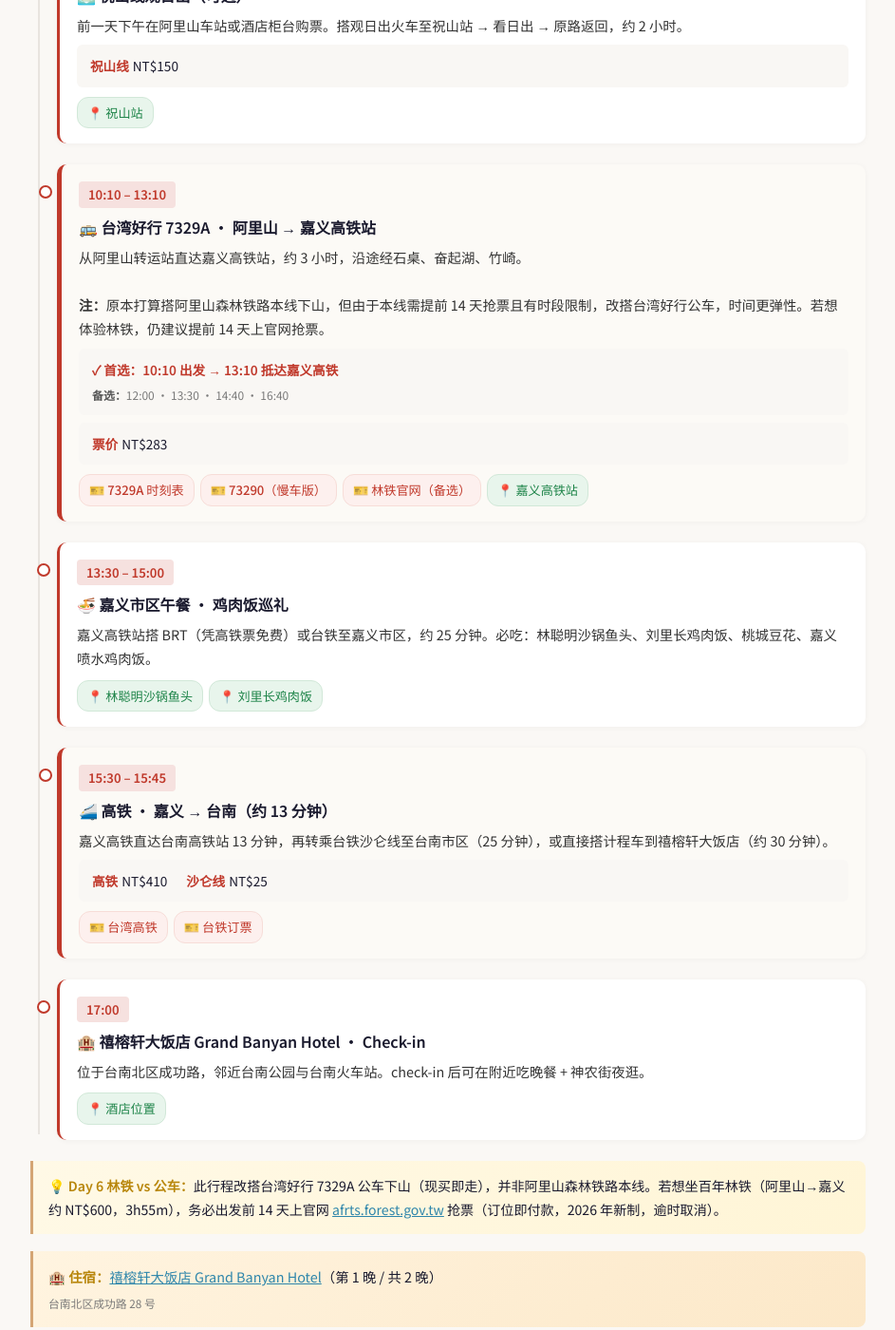
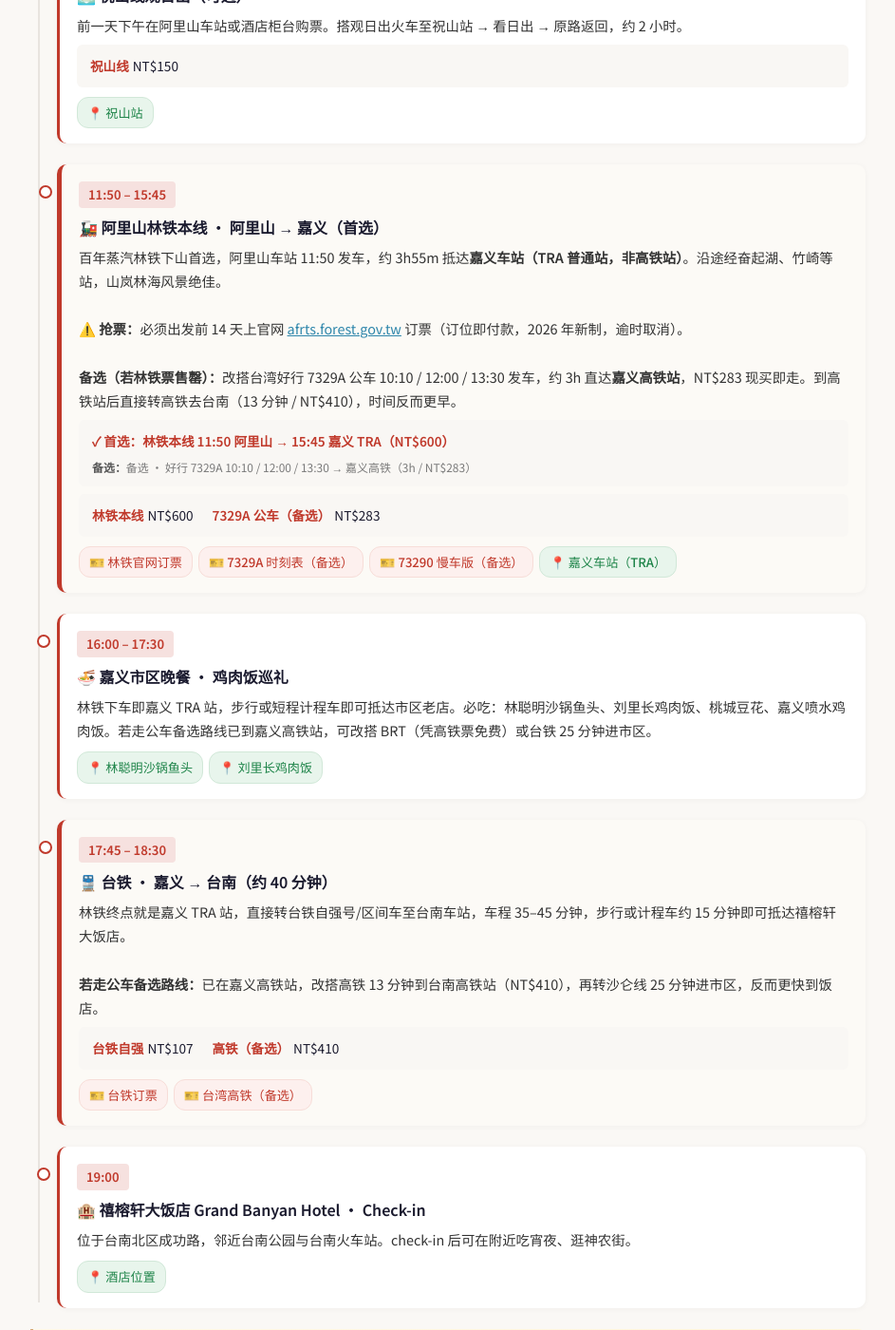
Before and after one commit to SibeiC/SibeiC.github.io, a Jekyll site: the page built from _trips/taiwan-2026.md, in a window 1280 px wide and 1400 px high, scrolled down 10358 px. Shown: the whole window at 95% size, without its empty margins (168-1111 px from the left). Built offline with Jekyll 4.4.1, drawn with Linux system fonts in a browser that asks for light colours; some of the changed text lies outside the part shown.

Commit message:
Day 6: prefer 阿里山林铁 over bus for Alishan → 嘉义 leg
User preference: take the forest railway out of Alishan if tickets
are available, fall back to 好行 7329A bus only when 林铁 is sold out.

Changes in Day 6:
- Rework the transit item: primary is 林铁本线 11:50 阿里山 → 15:45 嘉义
  TRA (NT$600, 3h55m, book 14 days ahead at afrts.forest.gov.tw).
  Fallback is 好行 7329A bus (10:10/12:00/13:30, 3h, NT$283, walk-up)
  which arrives at 嘉义高铁 instead — the note explains both paths.
- Shift lunch → early dinner (16:00–17:30) to match the later arrival.
- Swap onward leg: 台铁 嘉义 TRA → 台南 (NT$107, 40 min) as primary,
  since the forest railway terminates at 嘉义 TRA station. HSR stays
  as the alternative if the bus path was taken.
- Bump hotel check-in to 19:00.
- Rewrite Day 6 note to describe the new 林铁-first ordering.

Cost table (交通 group) updated to match: 林铁 NT$600 replaces
7329A NT$283, and 台铁 嘉义→台南 NT$107 replaces 高铁 NT$410.
Totals recompute automatically via Liquid.

```diff
--- a/_trips/taiwan-2026.md
+++ b/_trips/taiwan-2026.md
@@ -44,8 +44,8 @@ cost:
         - { label: "高铁 台北→台中", amount: 700, in: primary }
         - { label: "好行 6670A 台中→九族", amount: 229, in: primary }
         - { label: "好行 6739 日月潭→阿里山", amount: 329, in: primary }
-        - { label: "好行 7329A 阿里山→嘉义", amount: 283, in: primary }
-        - { label: "高铁 嘉义→台南", amount: 410, in: primary }
+        - { label: "林铁本线 阿里山→嘉义（首选）", amount: 600, in: primary }
+        - { label: "台铁 嘉义→台南", amount: 107, in: primary }
         - { label: "台铁自强号 台南→花莲", amount: 962, in: primary }
         - { label: "台铁 花莲→台北", amount: 440, in: primary }
         - { label: "机场捷运（往返）", amount: 300, in: primary }
@@ -439,49 +439,55 @@ days:
         links:
           - { type: map, icon: 📍, label: 祝山站, query: 祝山观日楼 }
 
-      - time: 10:10 – 13:10
-        title: 🚌 台湾好行 7329A · 阿里山 → 嘉义高铁站
+      - time: 11:50 – 15:45
+        title: 🚂 阿里山林铁本线 · 阿里山 → 嘉义（首选）
         transit: true
         detail: |
-          从阿里山转运站直达嘉义高铁站，约 3 小时，沿途经石桌、奋起湖、竹崎。
+          百年蒸汽林铁下山首选，阿里山车站 11:50 发车，约 3h55m 抵达<strong>嘉义车站（TRA 普通站，非高铁站）</strong>。沿途经奋起湖、竹崎等站，山岚林海风景绝佳。
           <br><br>
-          <strong>注：</strong>原本打算搭阿里山森林铁路本线下山，但由于本线需提前 14 天抢票且有时段限制，改搭台湾好行公车，时间更弹性。若想体验林铁，仍建议提前 14 天上官网抢票。
+          <strong>⚠️ 抢票：</strong>必须出发前 14 天上官网 <a href="https://afrts.forest.gov.tw" target="_blank">afrts.forest.gov.tw</a> 订票（订位即付款，2026 年新制，逾时取消）。
+          <br><br>
+          <strong>备选（若林铁票售罄）：</strong>改搭台湾好行 7329A 公车 10:10 / 12:00 / 13:30 发车，约 3h 直达<strong>嘉义高铁站</strong>，NT$283 现买即走。到高铁站后直接转高铁去台南（13 分钟 / NT$410），时间反而更早。
         transit_route:
-          preferred: 10:10 出发 → 13:10 抵达嘉义高铁
-          alternatives: ["12:00", "13:30", "14:40", "16:40"]
+          preferred: 林铁本线 11:50 阿里山 → 15:45 嘉义 TRA（NT$600）
+          alternatives: ["备选 · 好行 7329A 10:10 / 12:00 / 13:30 → 嘉义高铁（3h / NT$283）"]
         tickets:
-          - { tag: 票价, value: NT$283 }
+          - { tag: 林铁本线, value: "NT$600" }
+          - { tag: 7329A 公车（备选）, value: "NT$283" }
         links:
-          - { type: ticket, icon: 🎫, label: 7329A 时刻表, url: "https://www.taiwanbus.tw/eBUSPage/Query/QueryResult.aspx?rno=7329A&rn=1775391545330&lan=C" }
-          - { type: ticket, icon: 🎫, label: 73290（慢车版）, url: "https://www.taiwanbus.tw/eBUSPage/Query/QueryResult.aspx?rno=73290&rn=1775222496370&lan=C" }
-          - { type: ticket, icon: 🎫, label: 林铁官网（备选）, url: "https://afrts.forest.gov.tw/" }
-          - { type: map,    icon: 📍, label: 嘉义高铁站, query: Chiayi HSR Station }
+          - { type: ticket, icon: 🎫, label: 林铁官网订票, url: "https://afrts.forest.gov.tw/" }
+          - { type: ticket, icon: 🎫, label: 7329A 时刻表（备选）, url: "https://www.taiwanbus.tw/eBUSPage/Query/QueryResult.aspx?rno=7329A&rn=1775391545330&lan=C" }
+          - { type: ticket, icon: 🎫, label: 73290 慢车版（备选）, url: "https://www.taiwanbus.tw/eBUSPage/Query/QueryResult.aspx?rno=73290&rn=1775222496370&lan=C" }
+          - { type: map,    icon: 📍, label: 嘉义车站（TRA）, query: Chiayi TRA Station }
 
-      - time: 13:30 – 15:00
-        title: 🍜 嘉义市区午餐 · 鸡肉饭巡礼
-        detail: 嘉义高铁站搭 BRT（凭高铁票免费）或台铁至嘉义市区，约 25 分钟。必吃：林聪明沙锅鱼头、刘里长鸡肉饭、桃城豆花、嘉义喷水鸡肉饭。
+      - time: 16:00 – 17:30
+        title: 🍜 嘉义市区晚餐 · 鸡肉饭巡礼
+        detail: 林铁下车即嘉义 TRA 站，步行或短程计程车即可抵达市区老店。必吃：林聪明沙锅鱼头、刘里长鸡肉饭、桃城豆花、嘉义喷水鸡肉饭。若走公车备选路线已到嘉义高铁站，可改搭 BRT（凭高铁票免费）或台铁 25 分钟进市区。
         links:
           - { type: map, icon: 📍, label: 林聪明沙锅鱼头, query: 林聪明沙锅鱼头 }
           - { type: map, icon: 📍, label: 刘里长鸡肉饭, query: 刘里长鸡肉饭 }
 
-      - time: 15:30 – 15:45
-        title: 🚄 高铁 · 嘉义 → 台南（约 13 分钟）
+      - time: 17:45 – 18:30
+        title: 🚆 台铁 · 嘉义 → 台南（约 40 分钟）
         transit: true
-        detail: 嘉义高铁直达台南高铁站 13 分钟，再转乘台铁沙仑线至台南市区（25 分钟），或直接搭计程车到禧榕轩大饭店（约 30 分钟）。
+        detail: |
+          林铁终点就是嘉义 TRA 站，直接转台铁自强号/区间车至台南车站，车程 35–45 分钟，步行或计程车约 15 分钟即可抵达禧榕轩大饭店。
+          <br><br>
+          <strong>若走公车备选路线：</strong>已在嘉义高铁站，改搭高铁 13 分钟到台南高铁站（NT$410），再转沙仑线 25 分钟进市区，反而更快到饭店。
         tickets:
-          - { tag: 高铁, value: NT$410 }
-          - { tag: 沙仑线, value: NT$25 }
+          - { tag: 台铁自强, value: "NT$107" }
+          - { tag: 高铁（备选）, value: "NT$410" }
         links:
-          - { type: ticket, icon: 🎫, label: 台湾高铁, url: "https://www.thsrc.com.tw/" }
           - { type: ticket, icon: 🎫, label: 台铁订票, url: "https://www.railway.gov.tw/tra-tip-web/tip?lang=ZH_TW" }
+          - { type: ticket, icon: 🎫, label: 台湾高铁（备选）, url: "https://www.thsrc.com.tw/" }
 
-      - time: "17:00"
+      - time: "19:00"
         title: 🏨 禧榕轩大饭店 Grand Banyan Hotel · Check-in
-        detail: 位于台南北区成功路，邻近台南公园与台南火车站。check-in 后可在附近吃晚餐 + 神农街夜逛。
+        detail: 位于台南北区成功路，邻近台南公园与台南火车站。check-in 后可在附近吃宵夜、逛神农街。
         links:
           - { type: map, icon: 📍, label: 酒店位置, query: Grand Banyan Hotel Tainan }
     note: |
-      <strong>💡 Day 6 林铁 vs 公车：</strong>此行程改搭台湾好行 7329A 公车下山（现买即走），并非阿里山森林铁路本线。若想坐百年林铁（阿里山→嘉义 约 NT$600，3h55m），务必出发前 14 天上官网 <a href="https://afrts.forest.gov.tw" target="_blank">afrts.forest.gov.tw</a> 抢票（订位即付款，2026 年新制，逾时取消）。
+      <strong>💡 Day 6 林铁优先：</strong>首选搭阿里山森林铁路本线下山（NT$600，3h55m，百年路线），<strong>务必出发前 14 天</strong>上官网 <a href="https://afrts.forest.gov.tw" target="_blank">afrts.forest.gov.tw</a> 抢票（订位即付款，2026 年新制，逾时取消）。若林铁票售罄，退而求其次搭台湾好行 7329A 公车（现买即走，NT$283，直达嘉义高铁站，到站反而更早）。林铁终点是嘉义 TRA 站，后续台铁去台南即可；公车到的是嘉义高铁站，接高铁去台南更顺。
     stay:
       hotel: 禧榕轩大饭店 Grand Banyan Hotel
       label: 第 1 晚 / 共 2 晚
```
